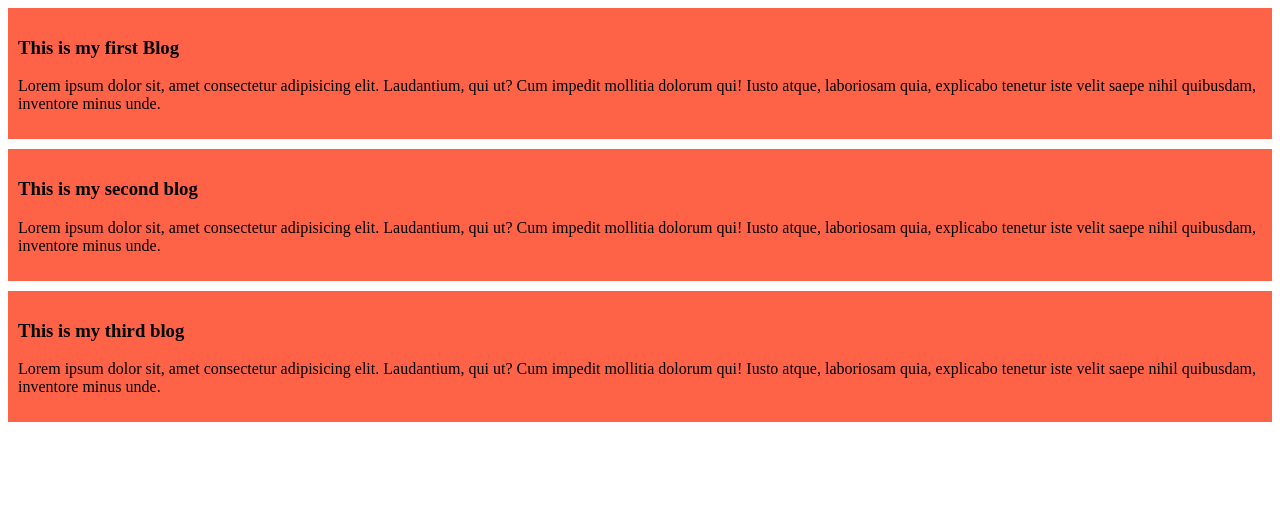
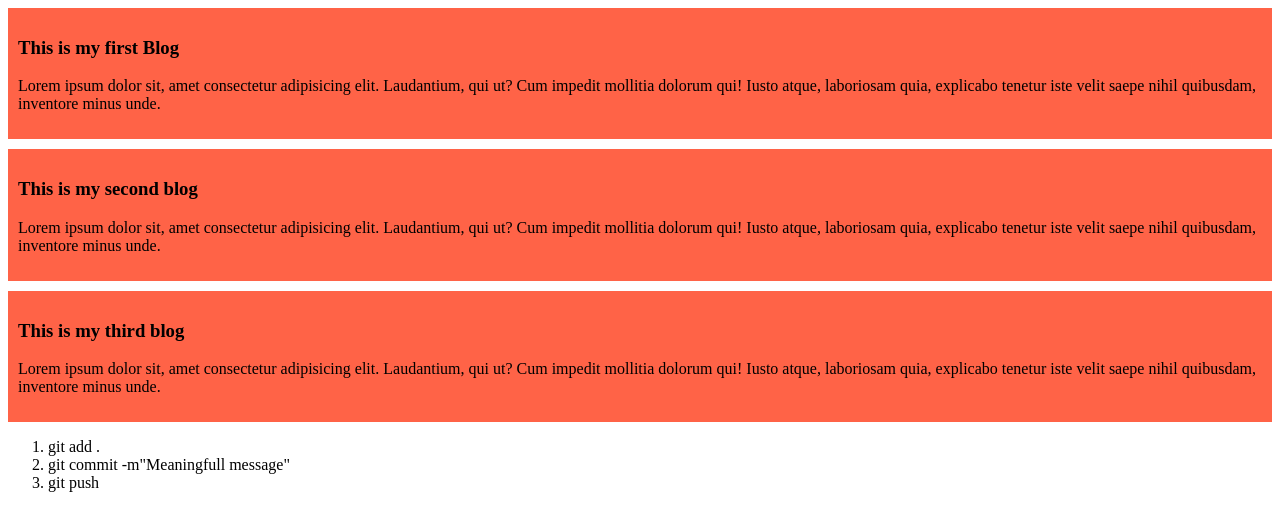
Before and after one commit to Prodhan1971/my-simple-web, a plain HTML site: page index.html in a window 1280 px wide. Drawn offline with Linux system fonts and the light colour scheme.

Commit message:
Added list

```diff
--- a/index.html
+++ b/index.html
@@ -19,5 +19,10 @@
         <h3>This is my third blog</h3>
         <p>Lorem ipsum dolor sit, amet consectetur adipisicing elit. Laudantium, qui ut? Cum impedit mollitia dolorum qui! Iusto atque, laboriosam quia, explicabo tenetur iste velit saepe nihil quibusdam, inventore minus unde.</p>
     </div>
+    <ol>
+        <li>git add .</li>
+        <li>git commit -m"Meaningfull message"</li>
+        <li>git push</li>
+    </ol>
 </body>
 </html>
```
